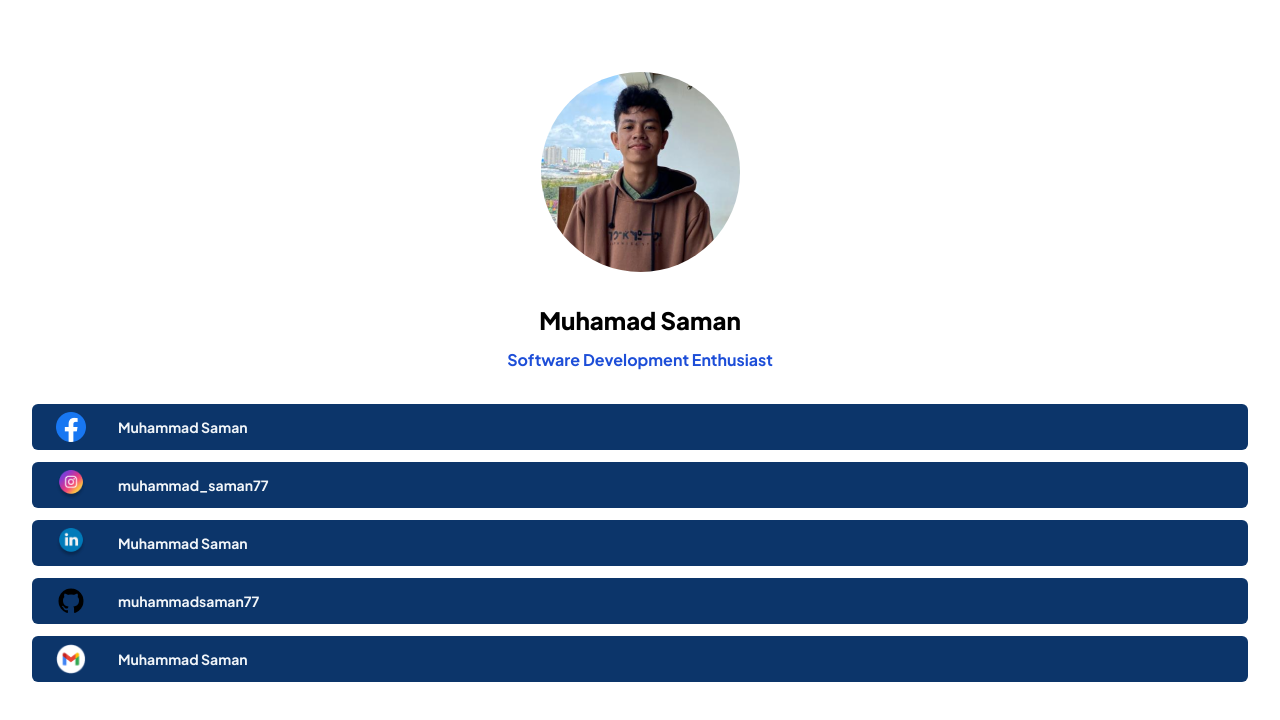
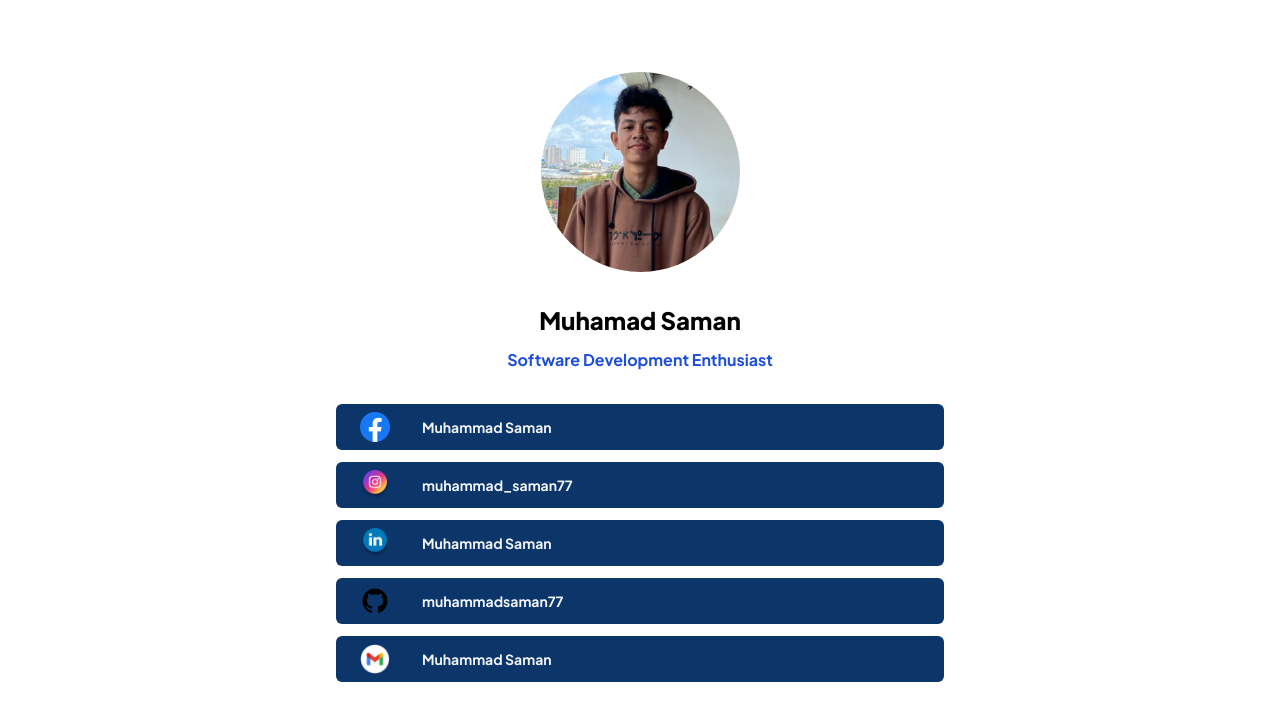
Before and after one commit to muhammadsaman77/link-tree, a React (Vite) app: page / in a window 1280 px wide. Shown: the top 720 px of the page. Built offline with nearby package versions, Linux system fonts and the light colour scheme.

Commit message:
modified:   src/components/Sosmend.jsx

```diff
--- a/src/components/Sosmend.jsx
+++ b/src/components/Sosmend.jsx
@@ -6,7 +6,7 @@ export default function Sosmed({ logo, title, link }) {
   return (
     <>
       <div
-        className="flex bg-primary-blue py-2 pl-6 rounded-md items-center mb-3"
+        className="flex bg-primary-blue py-2 pl-6 rounded-md items-center mb-3 lg:w-1/2 mx-auto"
         onClick={handleClick}
       >
         <img width={30} src={logo} alt="" />
```
